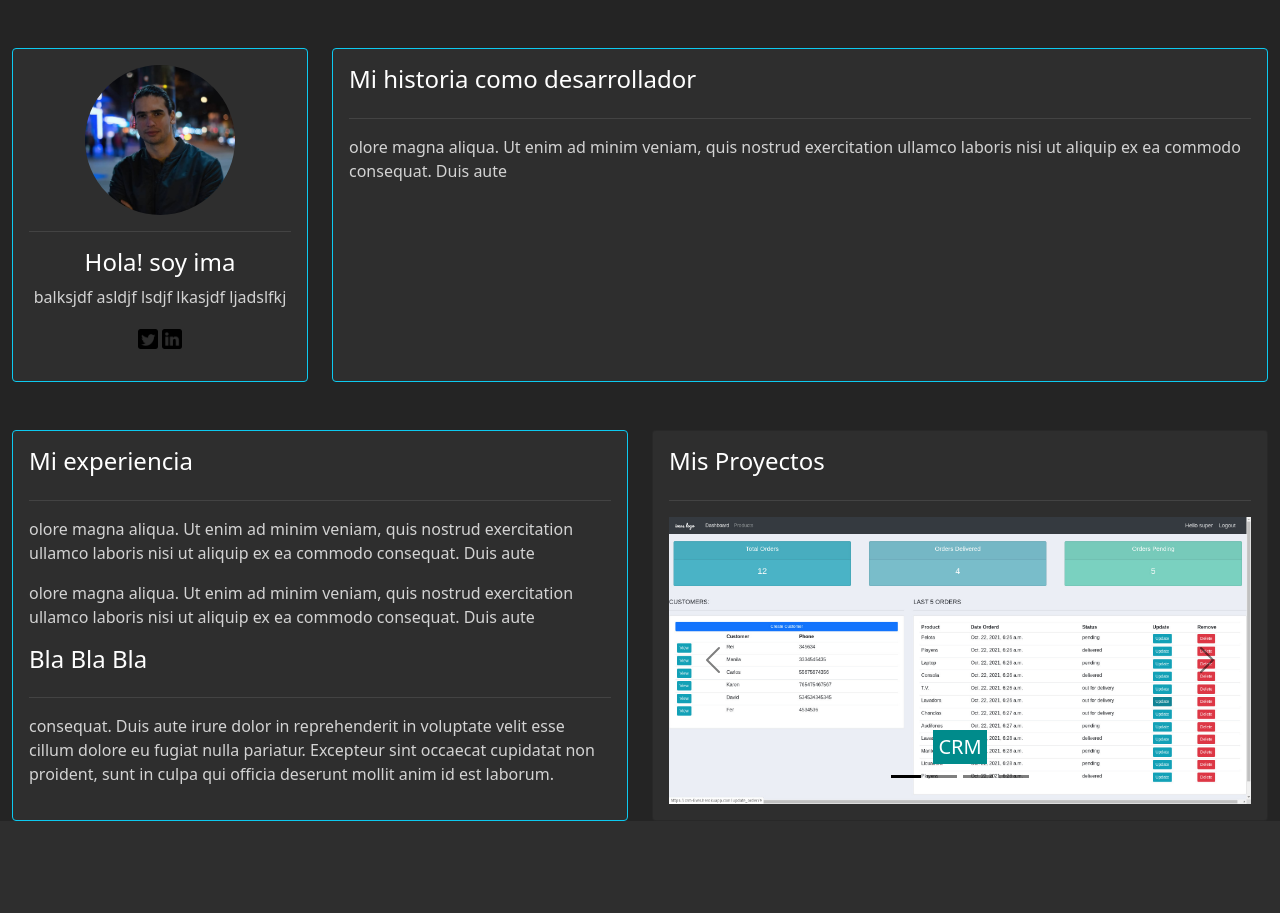
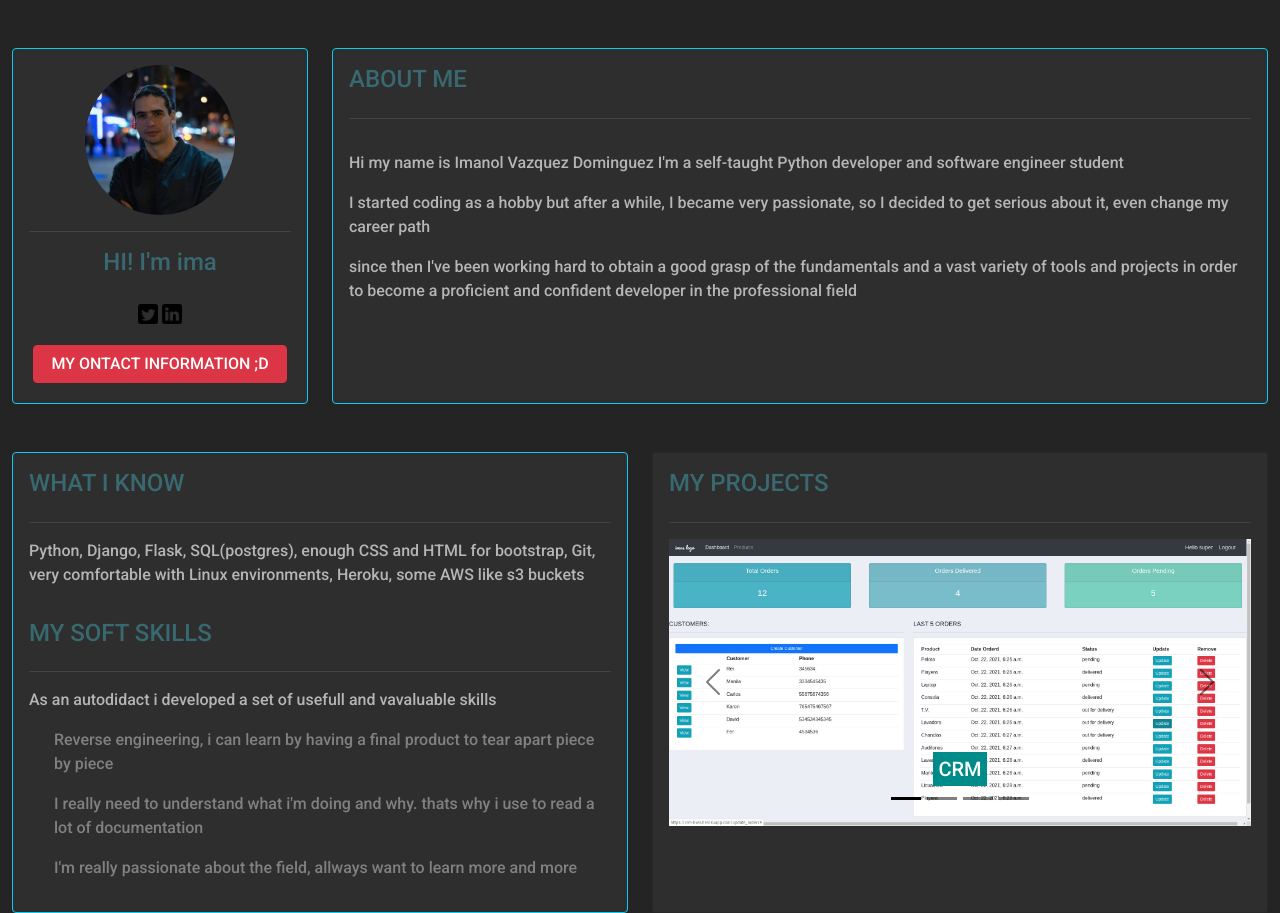
Before and after one commit to 0imami0/portfolio, a Django app: page / in a window 1280 px wide. Before the commit the page ends 821 px from the top, so only its background shows below. Run offline with Django 3.2, Linux system fonts and the light colour scheme.

Commit message:
asdfasdfasdf

```diff
--- a/static/css/main.css
+++ b/static/css/main.css
@@ -1,14 +1,24 @@
 body{
 	background-color: rgba(36, 36, 36)!important;
+	font-family: 'Roboto', sans-serif;
 	/*padding-top: 25px;*/
 }
 
+#my-p{
+	color: rgba(128, 128, 128)!important;
+	padding-left: 25px;
+}
+
 h4{
-	color: white;
+	color: rgba(56, 105, 112)
+	/*color: rgba(212, 212, 212)*/
+
 }
 
 h5{
-	color: white;
+	color: rgba(56, 105, 112)
+	/*color: rgba(212, 212, 212)*/
+
 }
 
 
@@ -22,7 +32,7 @@ h5{
 
 
 p{
-	color: lightgray;
+	color: rgba(181, 181, 181)
 }
 
 
--- a/templates/base.html
+++ b/templates/base.html
@@ -11,6 +11,11 @@
 
 
 	<link href="https://cdn.jsdelivr.net/npm/bootstrap@5.1.3/dist/css/bootstrap.min.css" rel="stylesheet" integrity="sha384-1BmE4kWBq78iYhFldvKuhfTAU6auU8tT94WrHftjDbrCEXSU1oBoqyl2QvZ6jIW3" crossorigin="anonymous">
+
+	<link rel="preconnect" href="https://fonts.googleapis.com">
+	<link rel="preconnect" href="https://fonts.gstatic.com" crossorigin>
+	<link href="https://fonts.googleapis.com/css2?family=Roboto:ital,wght@0,300;0,500;0,700;1,100;1,400&display=swap" rel="stylesheet">
+
 
 	<link rel="stylesheet" type="text/css" href="{% static 'css/main.css' %}">
 
--- a/templates/base/home.html
+++ b/templates/base/home.html
@@ -8,23 +8,26 @@
 			<div id="profile-wrapper" class="card card-body h-100 border-info">
 				<img id="profile-pic" src="{% static 'images/estaes.jpg' %}">
 				<hr>
-				<h4>Hola! soy ima</h4>
-				<p>balksjdf asldjf lsdjf lkasjdf ljadslfkj</p>
+				<h4>HI! I'm ima</h4>
+				<p></p>
 					<ul class="social-links">
 						<a href="https://twitter.com/Adopta_Dog">
 							<li><img class="social" src="{% static 'images/twitter.png' %}"></li>
 						</a>
 						<li><img class="social" src="{% static 'images/linkedin.png' %}"></li>
 					</ul>
+					<a href="{% url 'home' %}" class="btn btn-danger m-1">MY ONTACT INFORMATION ;D</a>
 			</div>
 		</div>
 		<div class="col-xs-12 col-sm-12 col-lg-9">
 			<div class="card card-body h-100 border-info">
-				<h4>Mi historia como desarrollador</h4>
+				<h4>ABOUT ME</h4>
 				<hr>
-				<p>olore magna aliqua. Ut enim ad minim veniam,
-				quis nostrud exercitation ullamco laboris nisi ut aliquip ex ea commodo
-				consequat. Duis aute</p>
+				<p></p>
+				<p>Hi my name is Imanol Vazquez Dominguez I'm a self-taught Python developer and software engineer student</p>
+				<p>I started coding as a hobby but after a while, I became very passionate, so I decided to get serious about it, even change my career path</p>
+				<p>since then I've been working hard to obtain a good grasp of the fundamentals and a vast variety of tools and projects in order to become a proficient and confident developer in the professional field
+			</p>
 			</div>
 		</div>
 	</div>
@@ -33,24 +36,21 @@
 	<div class="row mt-lg-5">
 		<div class="col-xs-12 col-sm-12 col-lg-6">
 			<div class="card card-body h-100 border-info">
-				<h4>Mi experiencia</h4>
+				<h4>WHAT I KNOW</h4>
 				<hr>
-				<p>olore magna aliqua. Ut enim ad minim veniam,
-				quis nostrud exercitation ullamco laboris nisi ut aliquip ex ea commodo
-				consequat. Duis aute</p>
-				<p>olore magna aliqua. Ut enim ad minim veniam,
-				quis nostrud exercitation ullamco laboris nisi ut aliquip ex ea commodo
-				consequat. Duis aute</p>
-				<h4>Bla Bla Bla</h4>
+				<p>Python, Django, Flask, SQL(postgres), enough CSS and HTML for bootstrap, Git, very comfortable with Linux environments, Heroku, some AWS like s3 buckets </p>
+				<p></p>
+				<h4>MY SOFT SKILLS</h4>
 				<hr>
-				<p>consequat. Duis aute irure dolor in reprehenderit in voluptate velit esse
-				cillum dolore eu fugiat nulla pariatur. Excepteur sint occaecat cupidatat non
-				proident, sunt in culpa qui officia deserunt mollit anim id est laborum.</p>
+				<p>As an autodidact i developed a set of usefull and vavaluable skills</p>
+				<p id="my-p">Reverse engineering, i can learn by having a final product to tear apart piece by piece</p>
+				<p id="my-p">I really need to understand what i'm doing and why. thats why i use to read a lot of documentation</p>
+				<p id="my-p">I'm really passionate about the field, allways want to learn more and more</p>
 			</div>
 		</div>
 		<div class="col-xs-12 col-sm-12 col-lg-6">
 			<div class="card card-body h-100 ">
-				<h4>Mis Proyectos</h4>
+				<h4>MY PROJECTS</h4>
 				<hr>
 				<div id="carouselExampleDark" class="carousel carousel-dark slide" data-bs-ride="carousel">
 					<div class="carousel-indicators">
```
